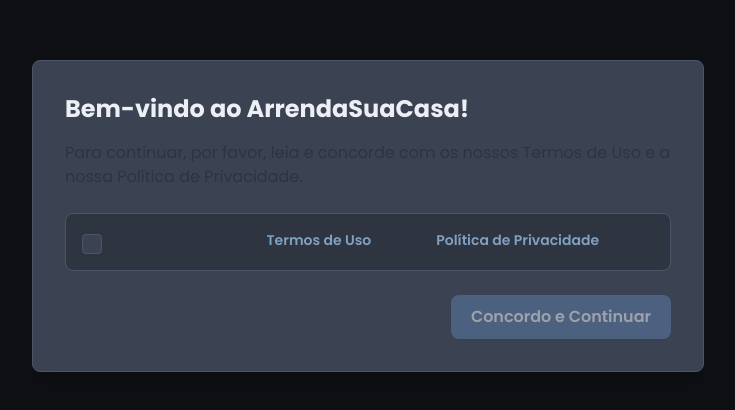
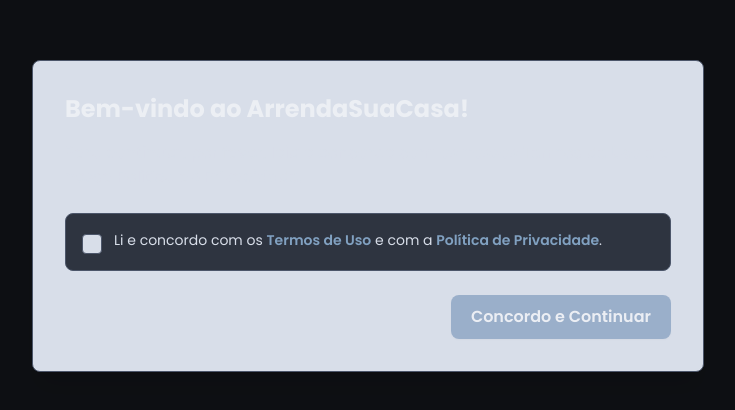
Before and after one commit to mrSamucombi/arrendasuacasa, a React (Vite) app: page / in a window 1280 px wide. Shown: the part 184-594 px from the top of the page, without its empty margins (272-1007 px from the left). Built offline with nearby package versions, Linux system fonts and the light colour scheme; no server answers.

Commit message:
style: cor da fonte nos campos

```diff
--- a/tailwind.config.js
+++ b/tailwind.config.js
@@ -21,10 +21,10 @@
 
     // Paleta Principal (A Grande Mudança)
     'text': '#ECEFF4',       // Texto principal (quase branco)
-    'subtext': '#2E3440',   // Texto secundário (cinza claro)
+    'subtext': '#D8DEE9',   // Texto secundário (cinza claro)
 
     'background': '#2E3440', // Fundo principal (cinza-azulado muito escuro)
-    'surface': '#3B4252',    // Fundo de "cartas", navbar, painéis (um tom mais claro)
+    'surface': '#D8DEE9',  //#3B4252    // Fundo de "cartas", navbar, painéis (um tom mais claro)
     'crust': '#4C566A',      // Bordas e separadores (um tom ainda mais claro)
 
     // Cores de Interação (para botões, links, etc.)
```
